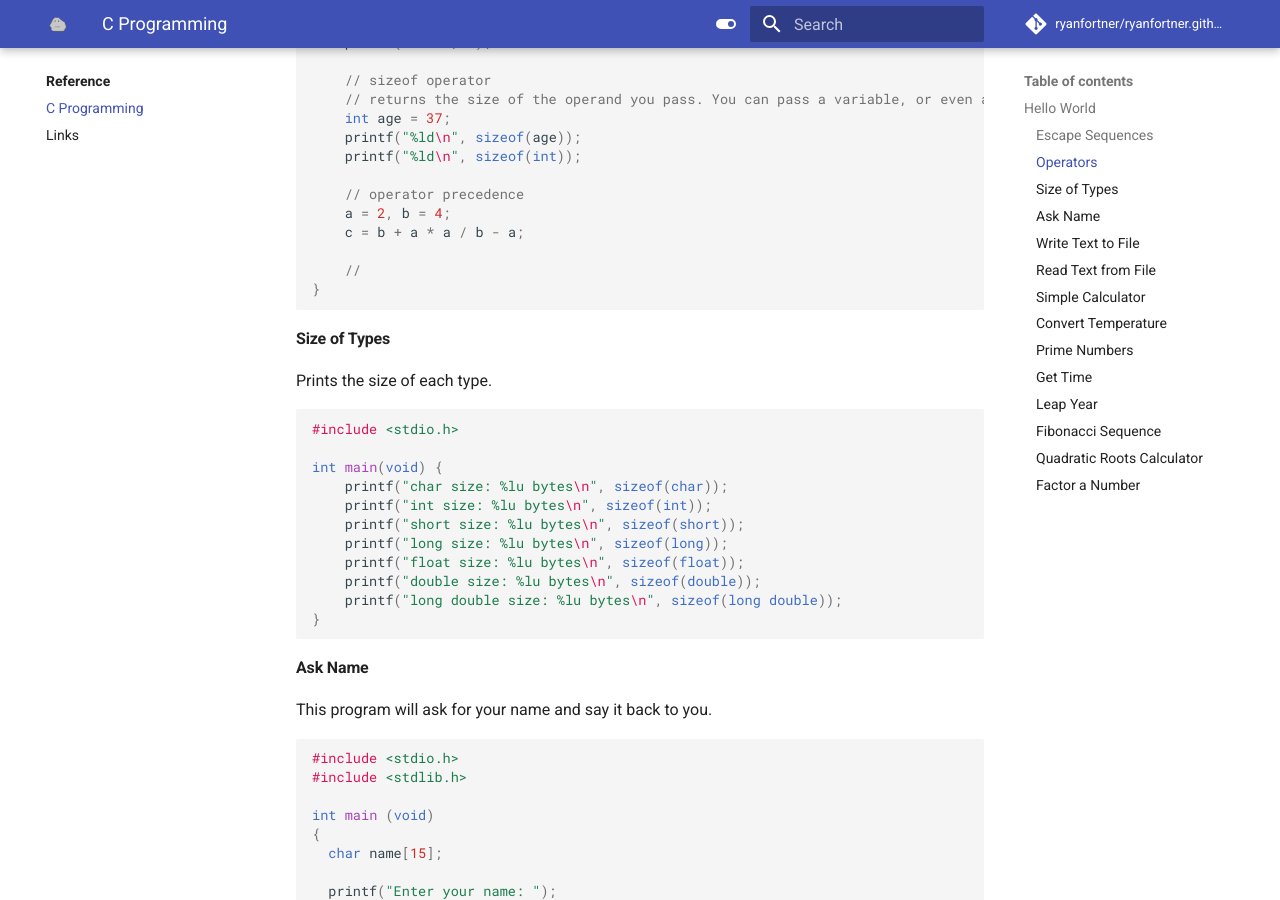
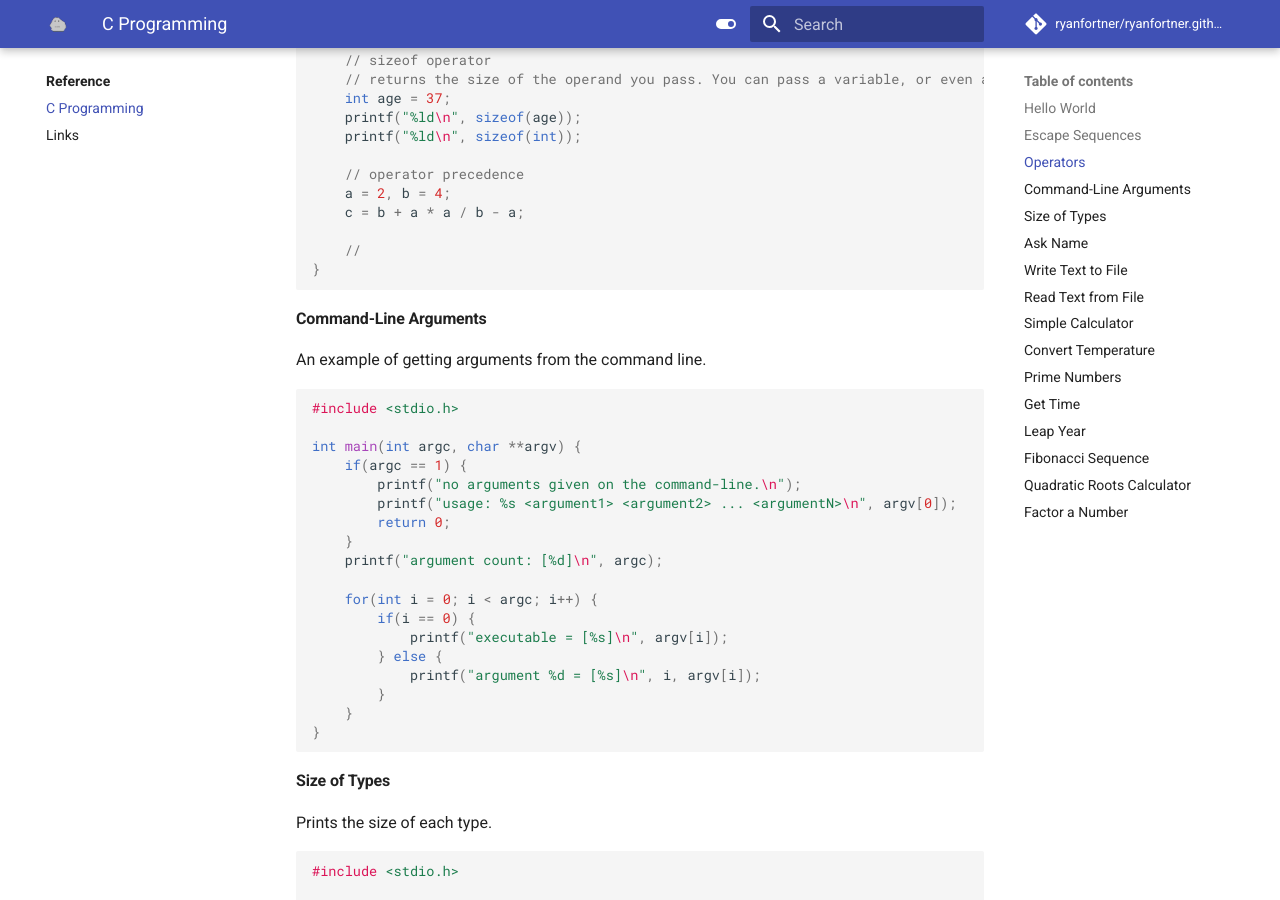
Before and after one commit to ryanfortner/ryanfortner.github.io, an MkDocs documentation site: the page built from docs/reference/c-programming.md, in a window 1280 px wide and 900 px high, scrolled down 1682 px. Built offline with MkDocs 1.6.1 and Material for MkDocs 9.7.7, drawn with Linux system fonts in a browser that asks for light colours; comment, search, counter and statistics services are not loaded.

Commit message:
Update c-programming.md

````diff
--- a/docs/reference/c-programming.md
+++ b/docs/reference/c-programming.md
@@ -1,6 +1,6 @@
 # C Programming
 This is my page for posting code snippets from the C language. Want to see more examples? Visit my [Learning-C repo](https://github.com/ryanfortner/Learning-C).
-### Hello World
+#### Hello World
 Every programmer's first program.
 ```c
 #include <stdio.h>
@@ -80,6 +80,28 @@ int main(void) {
     c = b + a * a / b - a;
 
     //
+}
+```
+#### Command-Line Arguments
+An example of getting arguments from the command line.
+```c
+#include <stdio.h>
+
+int main(int argc, char **argv) {
+    if(argc == 1) {
+        printf("no arguments given on the command-line.\n");
+        printf("usage: %s <argument1> <argument2> ... <argumentN>\n", argv[0]);
+        return 0;
+    }
+    printf("argument count: [%d]\n", argc);
+
+    for(int i = 0; i < argc; i++) {
+        if(i == 0) {
+            printf("executable = [%s]\n", argv[i]);
+        } else {
+            printf("argument %d = [%s]\n", i, argv[i]);
+        }
+    }
 }
 ```
 #### Size of Types
````
